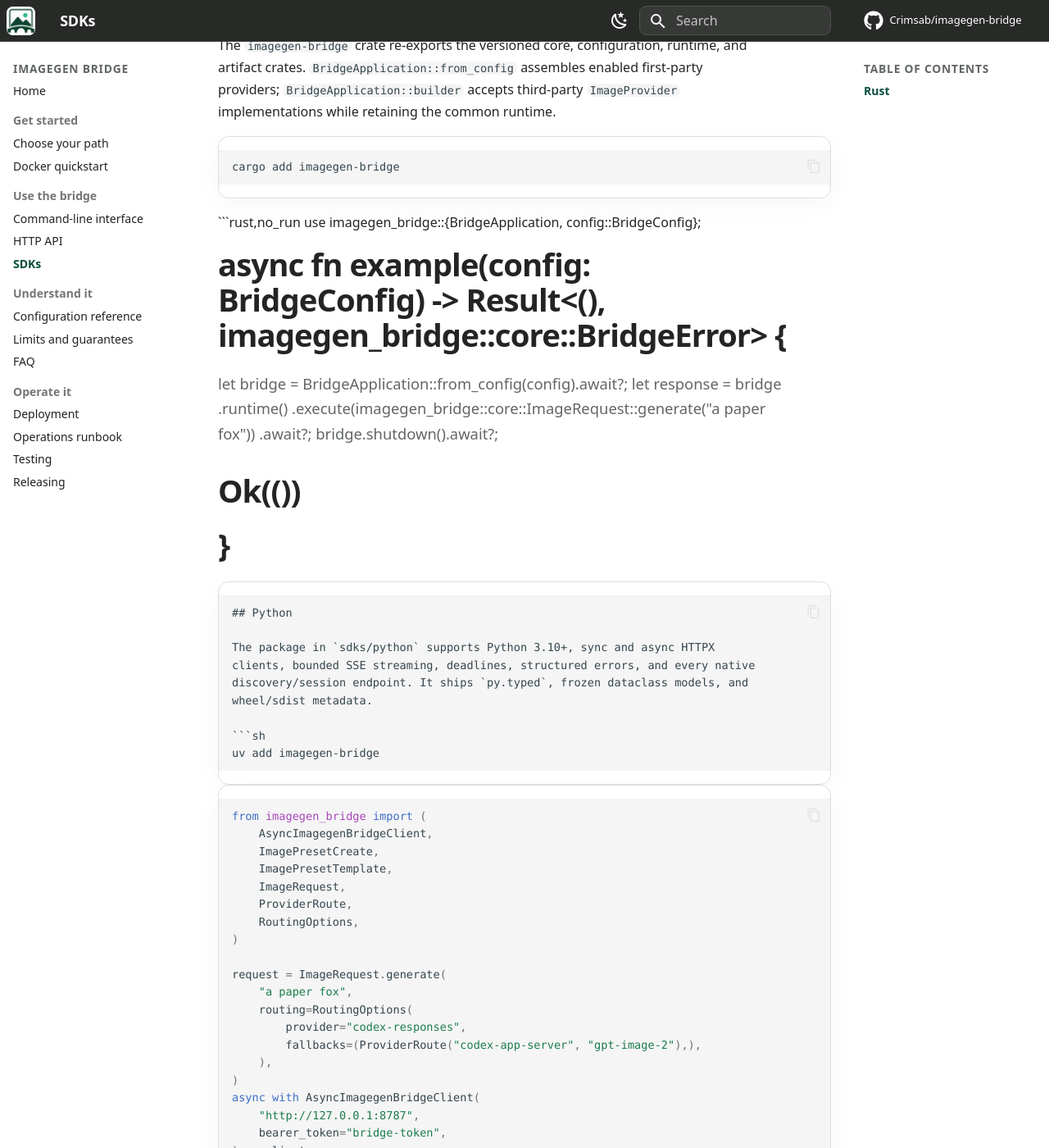
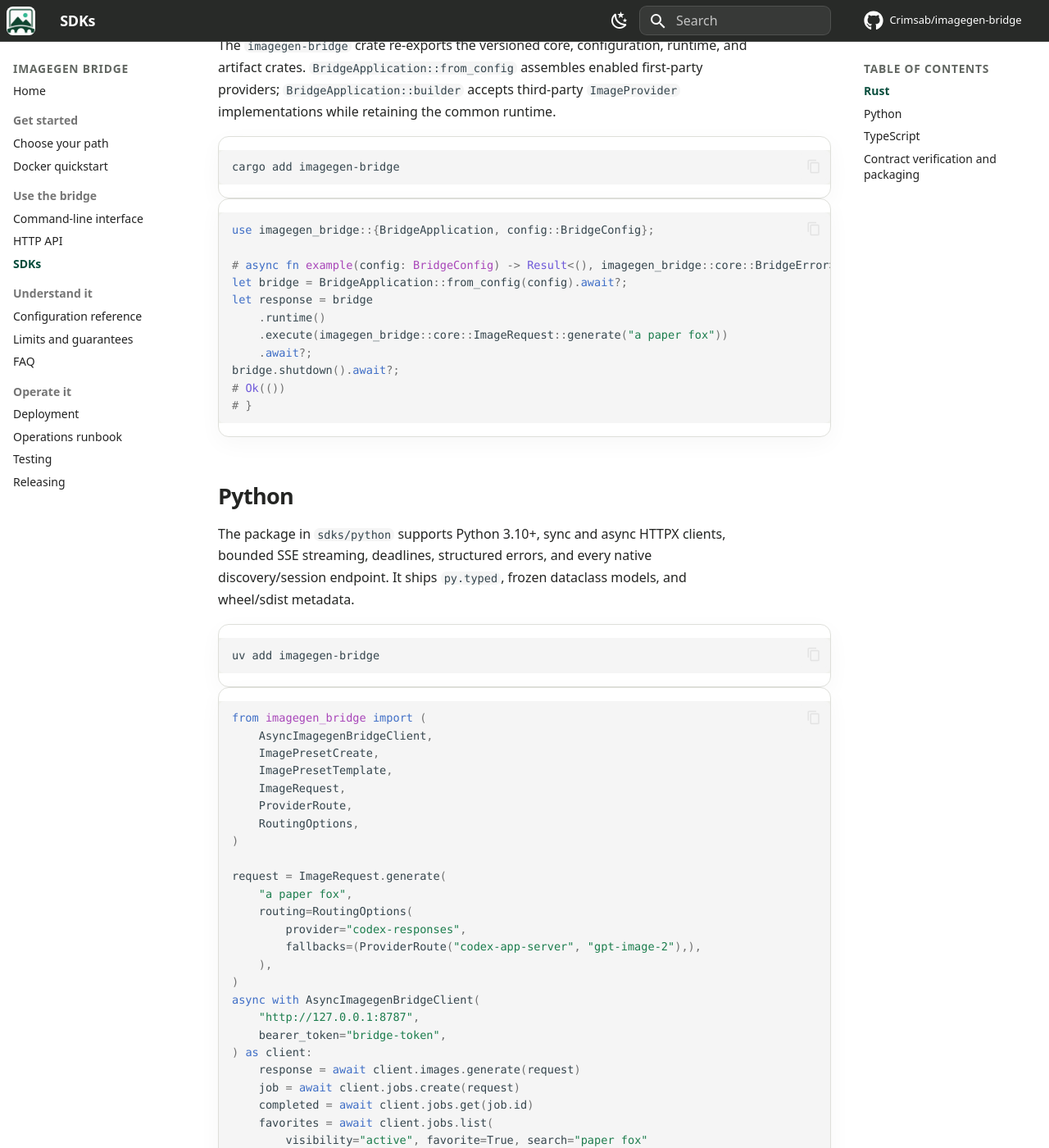
Before and after one commit to Crimsab/imagegen-bridge, an MkDocs documentation site: the page built from docs/sdks.md, in a window 1280 px wide and 1400 px high, scrolled down 439 px. Shown: the whole window at 82% size. Built offline with MkDocs 1.6.1 and Material for MkDocs 9.7.7, drawn with Linux system fonts in a browser that asks for light colours; comment, search, counter and statistics services are not loaded.

Commit message:
docs: fix SDK code block rendering

````diff
--- a/docs/sdks.md
+++ b/docs/sdks.md
@@ -19,7 +19,7 @@
 cargo add imagegen-bridge
 ```
 
-```rust,no_run
+```rust
 use imagegen_bridge::{BridgeApplication, config::BridgeConfig};
 
 # async fn example(config: BridgeConfig) -> Result<(), imagegen_bridge::core::BridgeError> {
````
